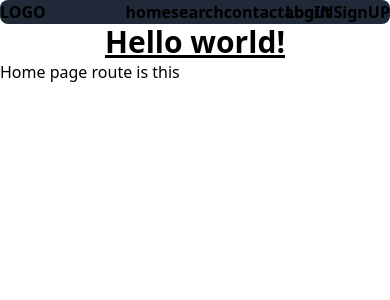
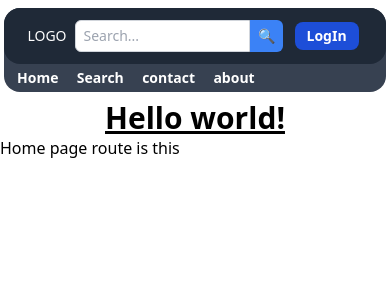
Before and after one commit to TechNodes2-0/DevRoute, a React (Vite) app in the folder client/: page / in a window 390 px wide. Shown: the top 300 px of the page. Built offline with nearby package versions, Linux system fonts and the light colour scheme.

Commit message:
navbar component completed with responsive to all screens

```diff
--- a/client/src/Components/Navbar.jsx
+++ b/client/src/Components/Navbar.jsx
@@ -1,41 +1,47 @@
-import React from 'react'
+import React from "react";
 
 function Navbar() {
   return (
-    <div className='border-0 rounded-lg bg-gray-800 font-bold'>
-        <div className='flex flex-row justify-between '>
-            <div>
+    <div className="text-sm md:text-lg border-0 rounded-2xl bg-gray-700 text-white mx-[1vw] my-2 cursor-default">
+      <div className=" py-3 px-[5vw] bg-gray-800 rounded-2xl">
+        <div className="flex flex-row justify-between ">
+          <div className="my-auto mx-1">
             <p>LOGO</p>
+          </div>
+          <div className="flex my-auto  mx-1 h-8">
+              <input
+                type="text"
+                placeholder="Search..."
+                className="w-full px-2 border text-black border-gray-300 rounded-l-md focus:outline-none focus:ring focus:border-blue-300"
+              />
+              <button className="bg-blue-500 hover:bg-blue-600 text-white px-2  rounded-r-md">
+              🔍
+              </button>
+          </div>
+          <div className="my-auto mx-1">
+            <div className="font-semibold flex">
+              <button className="py-1 px-3 border-0 rounded-lg bg-blue-700 hover:bg-blue-800 mx-1">
+                LogIn
+              </button>
+              <button className="max-md:hidden py-1 px-3 border-0 rounded-lg bg-blue-700 hover:bg-blue-800 mx-1">
+                SignUp
+              </button>
             </div>
-            <div>
-                <div className='flex w-20'>
-                    <a>
-                        home
-                    </a>
-                    <a>
-                        search
-                    </a>
-                    <a>
-                        contact
-                    </a>
-                    <a>
-                        about
-                    </a>
-                </div>
-            </div>
-            <div>
-                <div>
-                    <button>
-                        LogIN
-                    </button>
-                    <button>
-                        SignUP
-                    </button>
-                </div>
-            </div>
+          </div>
         </div>
+      </div>
+      <div className="p-1 text-sm">
+        <div className="mx-auto">
+          <div className="flex w-64 justify-around">
+            <a className="mx-1 font-semibold hover:text-blue-400">Home</a>
+            <a className="mx-1 font-semibold hover:text-blue-400">Search</a>
+            <a className="mx-1 font-semibold hover:text-blue-400">contact</a>
+            <a className="mx-1 font-semibold hover:text-blue-400">about</a>
+          </div>
+        </div>
+      </div>
     </div>
-  )
+  );
 }
 
-export default Navbar
+export default Navbar;
```
